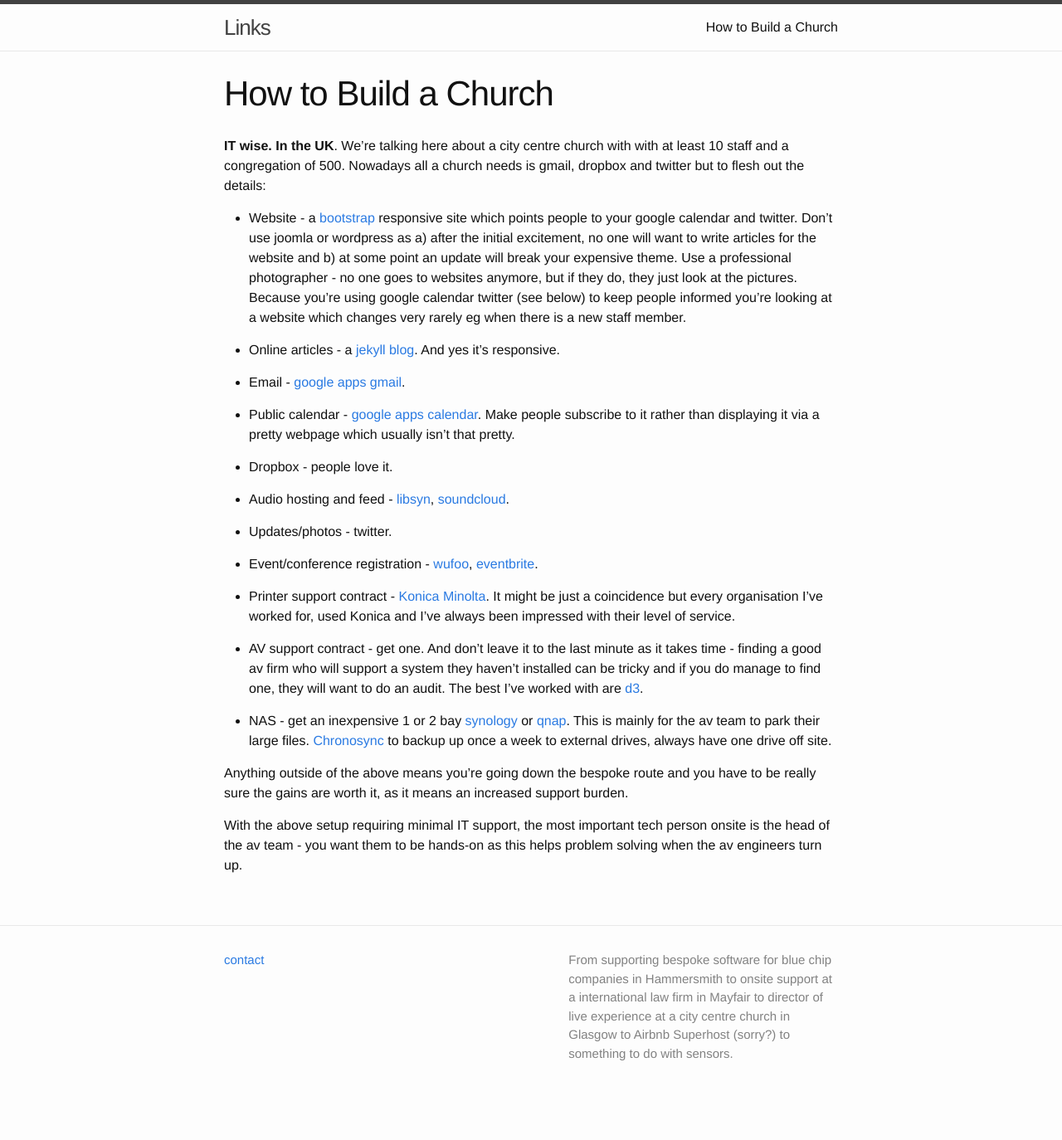
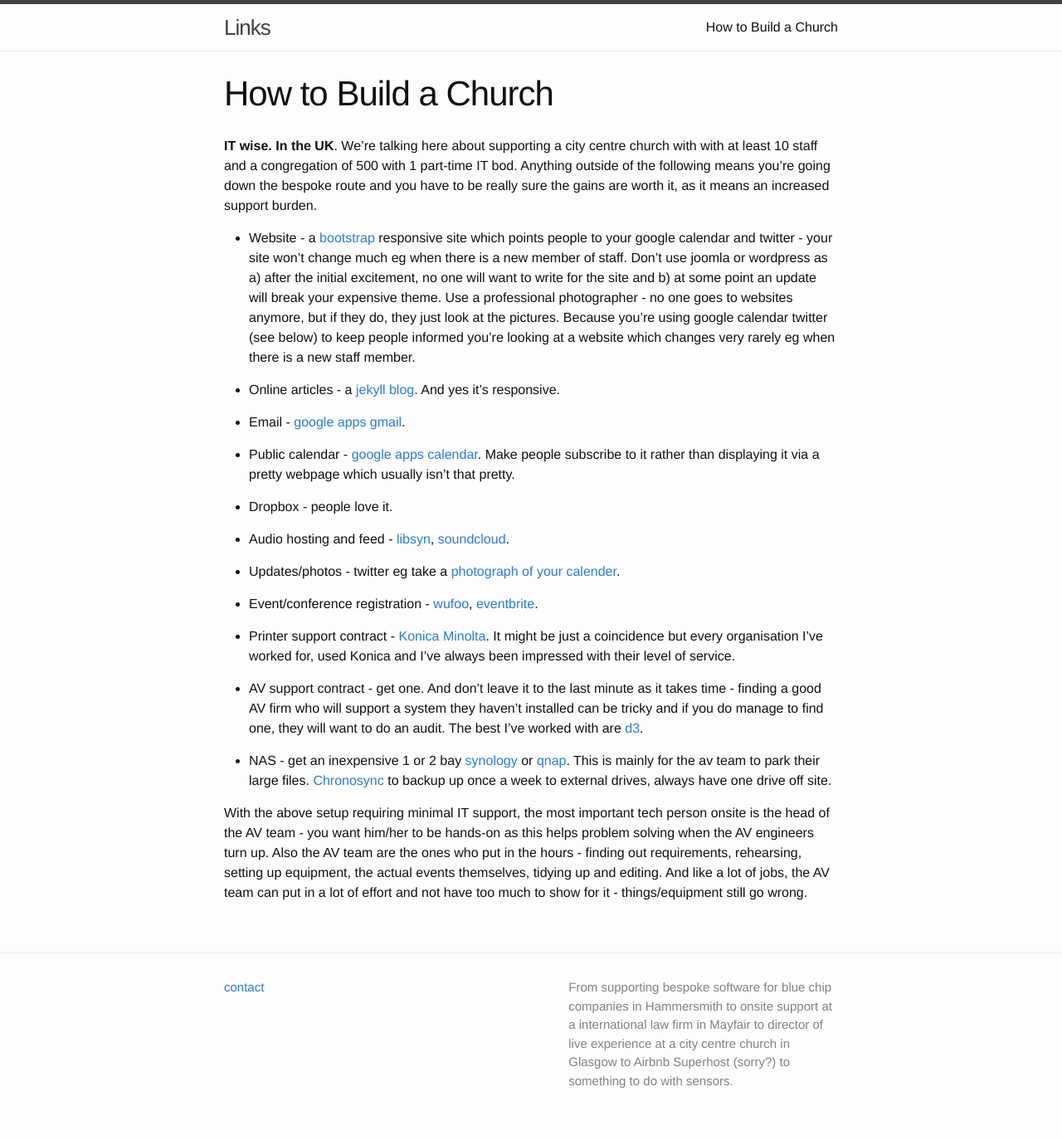
Before and after one commit to FordPark/fordpark.github.io, a Jekyll site: the page built from churchit.md, in a window 1280 px wide. Shown: the whole page at 83% size. Built offline with Jekyll 4.4.1, drawn with Linux system fonts in a browser that asks for light colours; before the commit the page ends 1341 px from its top, so only the background shows below that.

Commit message:
Amend churchit.md.

```diff
--- a/churchit.md
+++ b/churchit.md
@@ -4,9 +4,9 @@
 permalink: /churchit/
 ---
 
-**IT wise.  In the UK**.  We're talking here about a city centre church with with at least 10 staff and a congregation of 500.  Nowadays all a church needs is gmail, dropbox and twitter but to flesh out the details:
+**IT wise.  In the UK**.  We're talking here about supporting a city centre church with with at least 10 staff and a congregation of 500 with 1 part-time IT bod.  Anything outside of the following means you're going down the bespoke route and you have to be really sure the gains are worth it, as it means an increased support burden.
 
-- Website - a [bootstrap](http://getbootstrap.com) responsive site which points people to your google calendar and twitter.  Don't use joomla or wordpress as a)  after the initial excitement, no one will want to write articles for the website and b) at some point an update will break your expensive theme. Use a professional photographer - no one goes to websites anymore, but if they do, they just look at the pictures.  Because you're using google calendar twitter (see below) to keep people informed you're looking at a website which changes very rarely eg when there is a new staff member.
+- Website - a [bootstrap](http://getbootstrap.com) responsive site which points people to your google calendar and twitter - your site won't change much eg when there is a new member of staff.  Don't use joomla or wordpress as a)  after the initial excitement, no one will want to write for the site and b) at some point an update will break your expensive theme. Use a professional photographer - no one goes to websites anymore, but if they do, they just look at the pictures.  Because you're using google calendar twitter (see below) to keep people informed you're looking at a website which changes very rarely eg when there is a new staff member.
 
 - Online articles - a [jekyll blog](https://jekyllrb.com).  And yes it's responsive.
 
@@ -18,16 +18,14 @@
 
 - Audio hosting and feed - [libsyn](https://www.libsyn.com/plans-pricing/), [soundcloud](https://soundcloud.com/pro?ref=t201).
 
-- Updates/photos - twitter.
+- Updates/photos - twitter eg take a [photograph of your calender](https://twitter.com/bakery47/status/675434236158021632).
 
 - Event/conference registration - [wufoo](https://www.wufoo.com), [eventbrite](https://www.eventbrite.co.uk).
 
 - Printer support contract - [Konica Minolta](http://www.konicaminolta.co.uk/business-solutions/home.html).  It might be just a coincidence but every organisation I've worked for, used Konica and I've always been impressed with their level of service.
 
-- AV support contract - get one.  And don't leave it to the last minute as it takes time - finding a good av firm who will support a system they haven't installed can be tricky and if you do manage to find one, they will want to do an audit.  The best I've worked with are [d3](http://www.d3av.co.uk/1/1/Home/Home.html).
+- AV support contract - get one.  And don't leave it to the last minute as it takes time - finding a good AV firm who will support a system they haven't installed can be tricky and if you do manage to find one, they will want to do an audit.  The best I've worked with are [d3](http://www.d3av.co.uk/1/1/Home/Home.html).
 
 - NAS - get an inexpensive 1 or 2 bay [synology](https://www.synology.com/en-uk/) or [qnap](https://www.qnap.com/i/uk/).  This is mainly for the av team to park their large files.  [Chronosync](http://www.econtechnologies.com/chronosync/overview.html) to backup up once a week to external drives, always have one drive off site.
 
-Anything outside of the above means you're going down the bespoke route and you have to be really sure the gains are worth it, as it means an increased support burden.
-
-With the above setup requiring minimal IT support, the most important tech person onsite is the head of the av team - you want them to be hands-on as this helps problem solving when the av engineers turn up.
+With the above setup requiring minimal IT support, the most important tech person onsite is the head of the AV team - you want him/her to be hands-on as this helps problem solving when the AV engineers turn up.  Also the AV team are the ones who put in the hours - finding out requirements, rehearsing, setting up equipment, the actual events themselves, tidying up and editing.  And like a lot of jobs, the AV team can put in a lot of effort and not have too much to show for it - things/equipment still go wrong.
```
